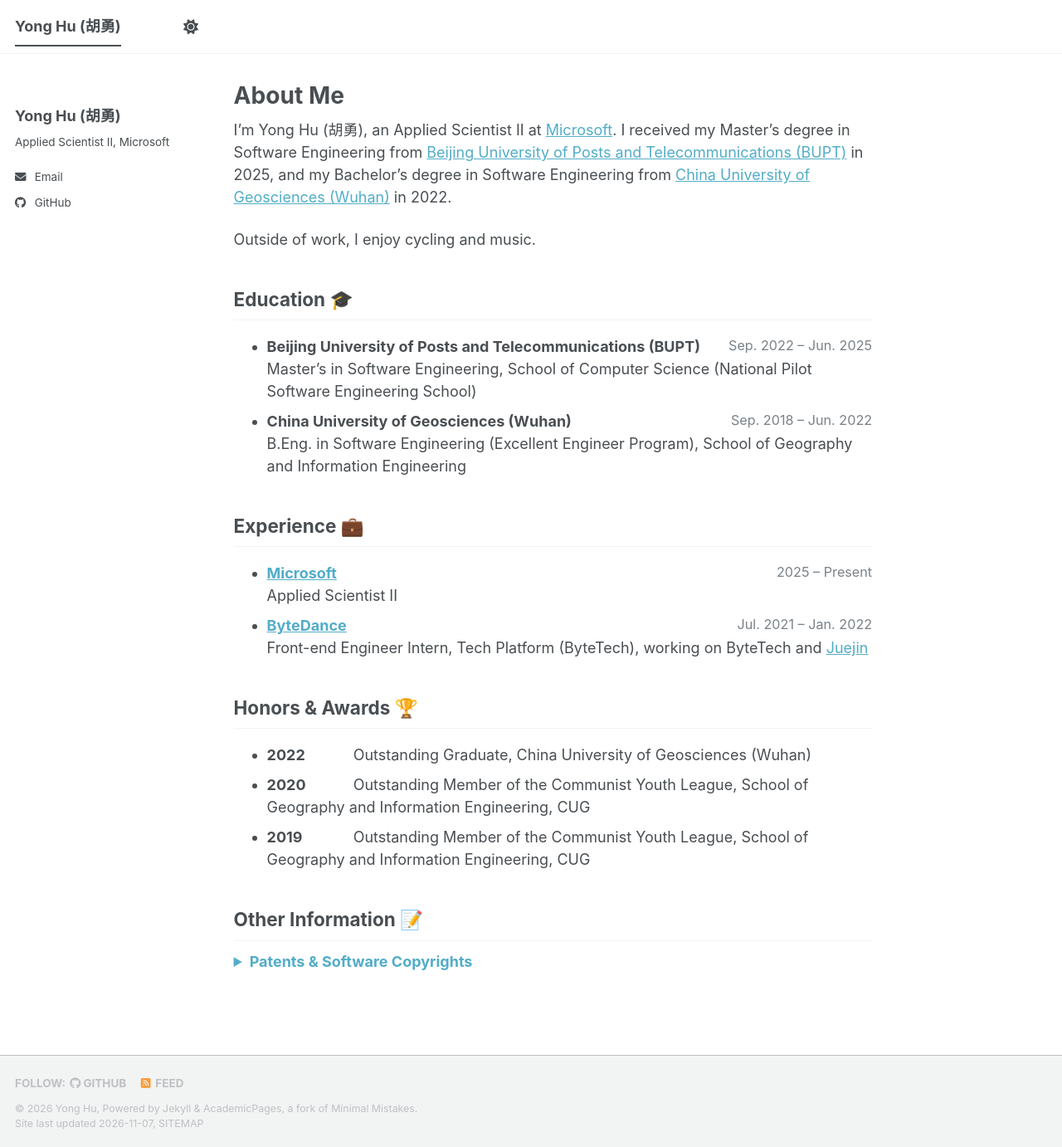
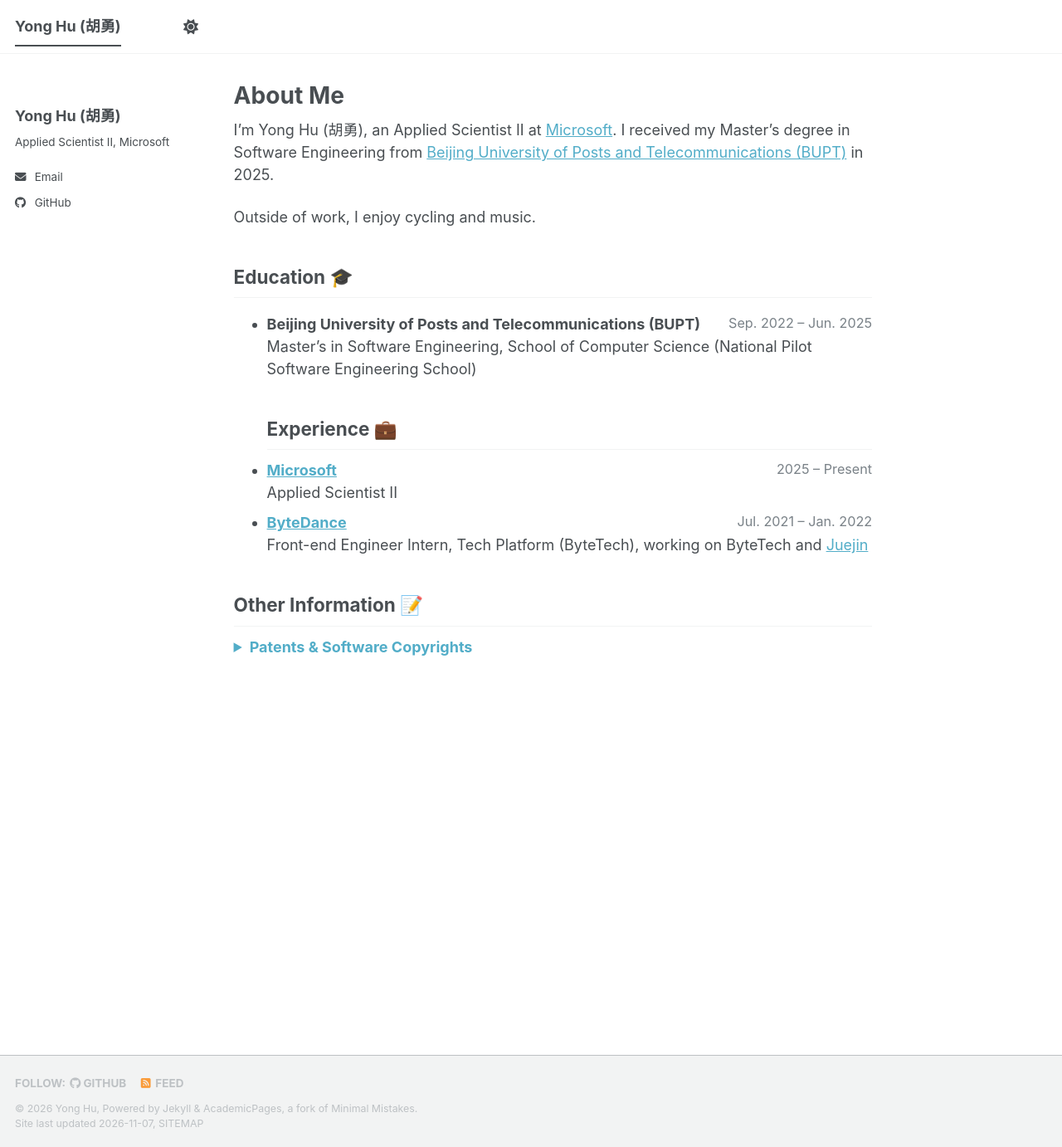
Before and after one commit to huyonger/huyonger.github.io, a Jekyll site: the page built from _pages/about.md, in a window 1280 px wide and 1382 px high. Shown: the whole window at 83% size. Built offline with Jekyll 4.4.1, drawn with Linux system fonts in a browser that asks for light colours; a script bundle is joined from its source files by our own code; a style sheet for code colours, icons or effects is not loaded.

Commit message:
Remove undergraduate school (CUG) from the homepage
Drop the Bachelor's mention, the CUG education entry, and the
CUG-specific awards; the Honors & Awards section is left out since
it is now empty.

Co-Authored-By: Claude Opus 5.5 <noreply@anthropic.com>

```diff
--- a/_pages/about.md
+++ b/_pages/about.md
@@ -27,7 +27,7 @@ redirect_from:
           Author A, **Yong Hu**, Author C
 {% endcomment %}
 
-I'm Yong Hu (胡勇), an Applied Scientist II at [Microsoft](https://www.microsoft.com/). I received my Master's degree in Software Engineering from [Beijing University of Posts and Telecommunications (BUPT)](https://www.bupt.edu.cn/) in 2025, and my Bachelor's degree in Software Engineering from [China University of Geosciences (Wuhan)](https://www.cug.edu.cn/) in 2022.
+I'm Yong Hu (胡勇), an Applied Scientist II at [Microsoft](https://www.microsoft.com/). I received my Master's degree in Software Engineering from [Beijing University of Posts and Telecommunications (BUPT)](https://www.bupt.edu.cn/) in 2025.
 
 Outside of work, I enjoy cycling and music.
 
@@ -35,21 +35,12 @@ Outside of work, I enjoy cycling and music.
 
 - **Beijing University of Posts and Telecommunications (BUPT)** <span class="cv-date">Sep. 2022 – Jun. 2025</span>
   Master's in Software Engineering, School of Computer Science (National Pilot Software Engineering School)
-- **China University of Geosciences (Wuhan)** <span class="cv-date">Sep. 2018 – Jun. 2022</span>
-  B.Eng. in Software Engineering (Excellent Engineer Program), School of Geography and Information Engineering
-
 ## Experience 💼
 
 - **[Microsoft](https://www.microsoft.com/)** <span class="cv-date">2025 – Present</span>
   Applied Scientist II
 - **[ByteDance](https://www.bytedance.com/)** <span class="cv-date">Jul. 2021 – Jan. 2022</span>
   Front-end Engineer Intern, Tech Platform (ByteTech), working on ByteTech and [Juejin](https://juejin.cn/)
-
-## Honors & Awards 🏆
-
-- <span class="news-date">2022</span> Outstanding Graduate, China University of Geosciences (Wuhan)
-- <span class="news-date">2020</span> Outstanding Member of the Communist Youth League, School of Geography and Information Engineering, CUG
-- <span class="news-date">2019</span> Outstanding Member of the Communist Youth League, School of Geography and Information Engineering, CUG
 
 ## Other Information 📝
 
```
